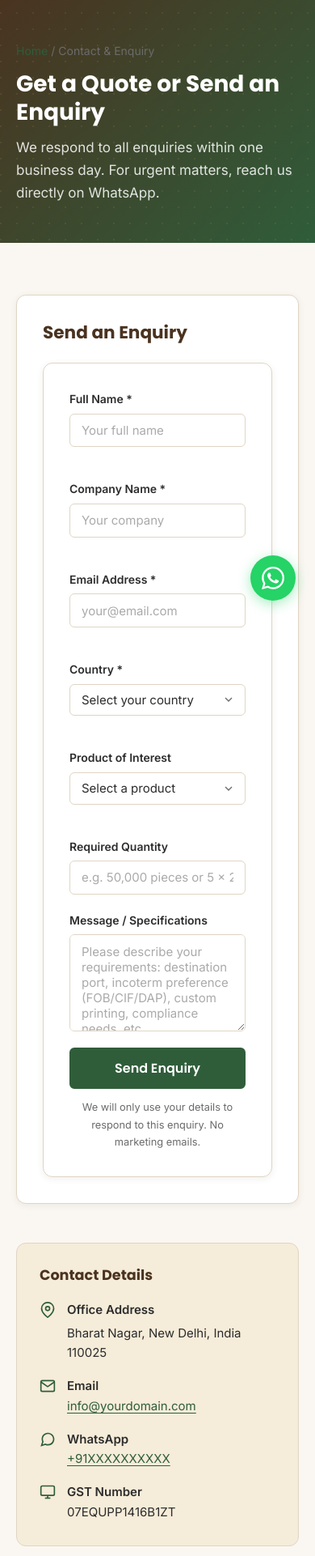
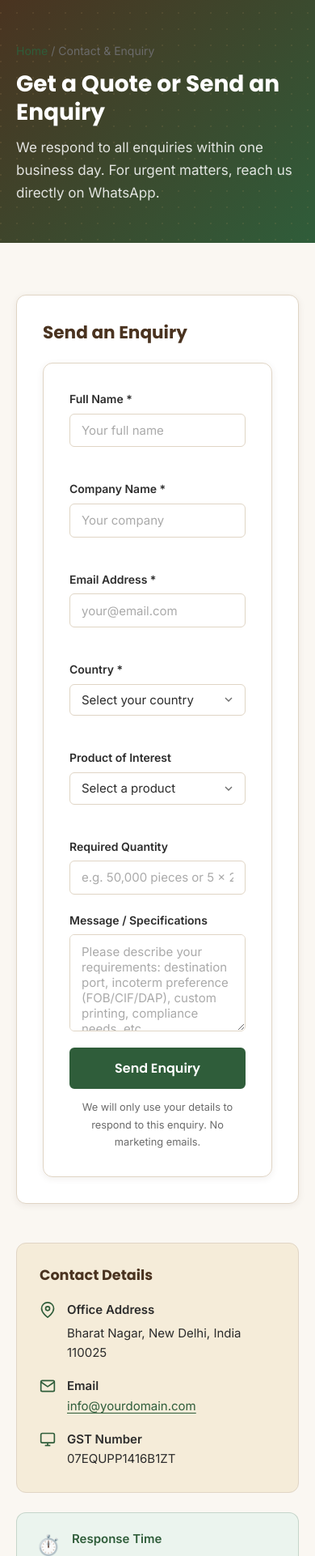
Before and after one commit to avnishy84/gunnybag, a plain HTML site: page public/contact.html in a window 390 px wide. Shown: the part 78-2000 px from the top of the page at 81% size. Drawn offline with Linux system fonts and the light colour scheme.

Commit message:
Removed phone numbers and whatsapp

```diff
--- a/public/assets/js/config.js
+++ b/public/assets/js/config.js
@@ -5,7 +5,7 @@ const SITE_CONFIG = {
   COMPANY_NAME: "USHA ENTERPRISES",
   TAGLINE: "Manufacturer, Exporter & Supplier of Jute Gunny Bags from India",
   EMAIL: "info@yourdomain.com",
-  WHATSAPP: "+91XXXXXXXXXX",
+  // WHATSAPP: "+91XXXXXXXXXX",
   ADDRESS: "Bharat Nagar, New Delhi, India 110025",
   GST_NO: "07EQUPP1416B1ZT",
   DOMAIN: "https://gunnybag-b5be8.web.app",
--- a/public/assets/js/main.js
+++ b/public/assets/js/main.js
@@ -103,10 +103,7 @@ const FOOTER_HTML = `
             <svg class="footer-contact-icon" xmlns="http://www.w3.org/2000/svg" viewBox="0 0 24 24" fill="none" stroke="currentColor" stroke-width="2" aria-hidden="true"><path d="M4 4h16c1.1 0 2 .9 2 2v12c0 1.1-.9 2-2 2H4c-1.1 0-2-.9-2-2V6c0-1.1.9-2 2-2z"></path><polyline points="22,6 12,13 2,6"></polyline></svg>
             <a href="#" data-config="EMAIL"></a>
           </div>
-          <div class="footer-contact-item">
-            <svg class="footer-contact-icon" xmlns="http://www.w3.org/2000/svg" viewBox="0 0 24 24" fill="none" stroke="currentColor" stroke-width="2" aria-hidden="true"><path d="M21 11.5a8.38 8.38 0 0 1-.9 3.8 8.5 8.5 0 0 1-7.6 4.7 8.38 8.38 0 0 1-3.8-.9L3 21l1.9-5.7a8.38 8.38 0 0 1-.9-3.8 8.5 8.5 0 0 1 4.7-7.6 8.38 8.38 0 0 1 3.8-.9h.5a8.48 8.48 0 0 1 8 8v.5z"></path></svg>
-            <a href="#" class="whatsapp-float" data-config="WHATSAPP">WhatsApp</a>
-          </div>
+
           <div class="footer-contact-item">
             <svg class="footer-contact-icon" xmlns="http://www.w3.org/2000/svg" viewBox="0 0 24 24" fill="none" stroke="currentColor" stroke-width="2" aria-hidden="true"><rect x="2" y="3" width="20" height="14" rx="2" ry="2"></rect><line x1="8" y1="21" x2="16" y2="21"></line><line x1="12" y1="17" x2="12" y2="21"></line></svg>
             <span>GST: <span data-config="GST_NO"></span></span>
@@ -122,12 +119,7 @@ const FOOTER_HTML = `
   </div>
 </footer>
 
-<!-- WhatsApp Floating Button -->
-<a href="#" class="whatsapp-float-btn whatsapp-float" aria-label="Chat on WhatsApp" data-product="jute gunny bags">
-  <svg xmlns="http://www.w3.org/2000/svg" viewBox="0 0 24 24" fill="currentColor" aria-hidden="true">
-    <path d="M17.472 14.382c-.297-.149-1.758-.867-2.03-.967-.273-.099-.471-.148-.67.15-.197.297-.767.966-.94 1.164-.173.199-.347.223-.644.075-.297-.15-1.255-.463-2.39-1.475-.883-.788-1.48-1.761-1.653-2.059-.173-.297-.018-.458.13-.606.134-.133.298-.347.446-.52.149-.174.198-.298.298-.497.099-.198.05-.371-.025-.52-.075-.149-.669-1.612-.916-2.207-.242-.579-.487-.5-.669-.51-.173-.008-.371-.01-.57-.01-.198 0-.52.074-.792.372-.272.297-1.04 1.016-1.04 2.479 0 1.462 1.065 2.875 1.213 3.074.149.198 2.096 3.2 5.077 4.487.709.306 1.262.489 1.694.625.712.227 1.36.195 1.871.118.571-.085 1.758-.719 2.006-1.413.248-.694.248-1.289.173-1.413-.074-.124-.272-.198-.57-.347m-5.421 7.403h-.004a9.87 9.87 0 0 1-5.031-1.378l-.361-.214-3.741.982.998-3.648-.235-.374a9.86 9.86 0 0 1-1.51-5.26c.001-5.45 4.436-9.884 9.888-9.884 2.64 0 5.122 1.03 6.988 2.898a9.825 9.825 0 0 1 2.893 6.994c-.003 5.45-4.437 9.884-9.885 9.884m8.413-18.297A11.815 11.815 0 0 0 12.05 0C5.495 0 .16 5.335.157 11.892c0 2.096.547 4.142 1.588 5.945L.057 24l6.305-1.654a11.882 11.882 0 0 0 5.683 1.448h.005c6.554 0 11.89-5.335 11.893-11.893a11.821 11.821 0 0 0-3.48-8.413z"/>
-  </svg>
-</a>
+
 `;
 
 // ---- INJECT HEADER & FOOTER ----
--- a/public/contact.html
+++ b/public/contact.html
@@ -168,13 +168,7 @@
               </div>
             </div>
 
-            <div class="contact-info-item">
-              <svg class="contact-info-icon" xmlns="http://www.w3.org/2000/svg" viewBox="0 0 24 24" fill="none" stroke="currentColor" stroke-width="2" aria-hidden="true"><path d="M21 11.5a8.38 8.38 0 0 1-.9 3.8 8.5 8.5 0 0 1-7.6 4.7 8.38 8.38 0 0 1-3.8-.9L3 21l1.9-5.7a8.38 8.38 0 0 1-.9-3.8 8.5 8.5 0 0 1 4.7-7.6 8.38 8.38 0 0 1 3.8-.9h.5a8.48 8.48 0 0 1 8 8v.5z"></path></svg>
-              <div>
-                <strong>WhatsApp</strong>
-                <div><a href="#" class="whatsapp-float" data-product="jute gunny bags" data-config="WHATSAPP">+91XXXXXXXXXX</a></div>
-              </div>
-            </div>
+
 
             <div class="contact-info-item">
               <svg class="contact-info-icon" xmlns="http://www.w3.org/2000/svg" viewBox="0 0 24 24" fill="none" stroke="currentColor" stroke-width="2" aria-hidden="true"><rect x="2" y="3" width="20" height="14" rx="2" ry="2"></rect><line x1="8" y1="21" x2="16" y2="21"></line><line x1="12" y1="17" x2="12" y2="21"></line></svg>
```
